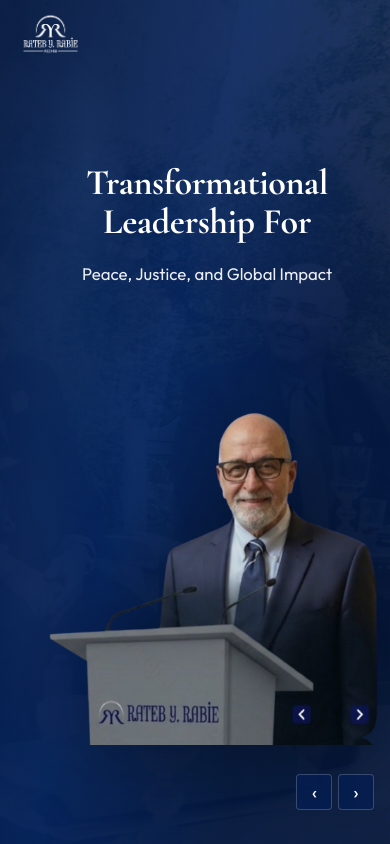
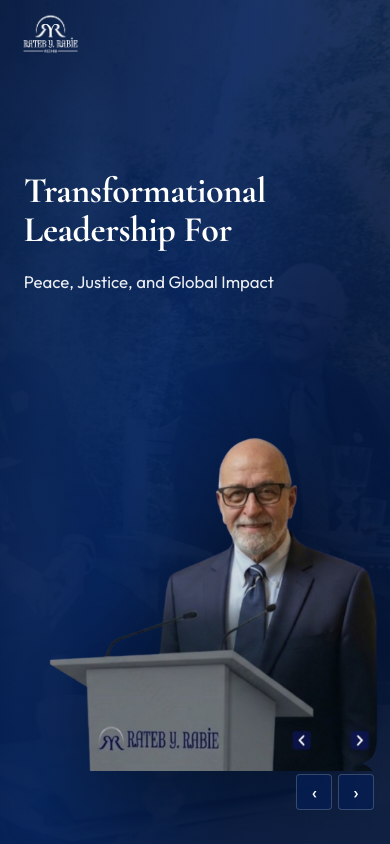
Before and after one commit to HanzlaBinShakeel/new, a React (Vite) app: page / in a window 390 px wide. Shown: the top 844 px of the page. Built offline with nearby package versions, Linux system fonts and the light colour scheme.

Commit message:
Center hero title vertically on the left side.
Co-authored-by: Cursor <cursoragent@cursor.com>

```diff
--- a/src/components/Hero.module.css
+++ b/src/components/Hero.module.css
@@ -15,23 +15,24 @@
   z-index: 1;
   display: grid;
   grid-template-columns: 1fr 1.05fr;
-  align-items: flex-end;
+  align-items: center;
   gap: clamp(0.5rem, 2vw, 2rem);
   width: min(1440px, 96vw);
   height: 100%;
   min-height: calc(100vh - var(--header-h));
   min-height: calc(100dvh - var(--header-h));
   margin-inline: auto;
-  padding: 0 clamp(1rem, 3vw, 2.5rem) clamp(2rem, 4vh, 3.5rem);
+  padding: 0 clamp(1rem, 3vw, 2.5rem);
   box-sizing: border-box;
 }
 
 .copy {
   display: flex;
   flex-direction: column;
-  justify-content: flex-end;
-  align-self: flex-end;
-  padding-bottom: clamp(1.5rem, 5vh, 4rem);
+  justify-content: center;
+  align-self: center;
+  align-items: flex-start;
+  text-align: left;
   max-width: 620px;
 }
 
@@ -123,15 +124,15 @@
     grid-template-columns: 1fr;
     height: auto;
     min-height: calc(100dvh - 100px);
-    text-align: center;
     align-items: center;
   }
 
   .copy {
     max-width: 100%;
     padding: 1.5rem 0 0.5rem;
-    align-items: center;
-    align-self: auto;
+    align-items: flex-start;
+    align-self: center;
+    text-align: left;
   }
 
   .portraitCol {
```
